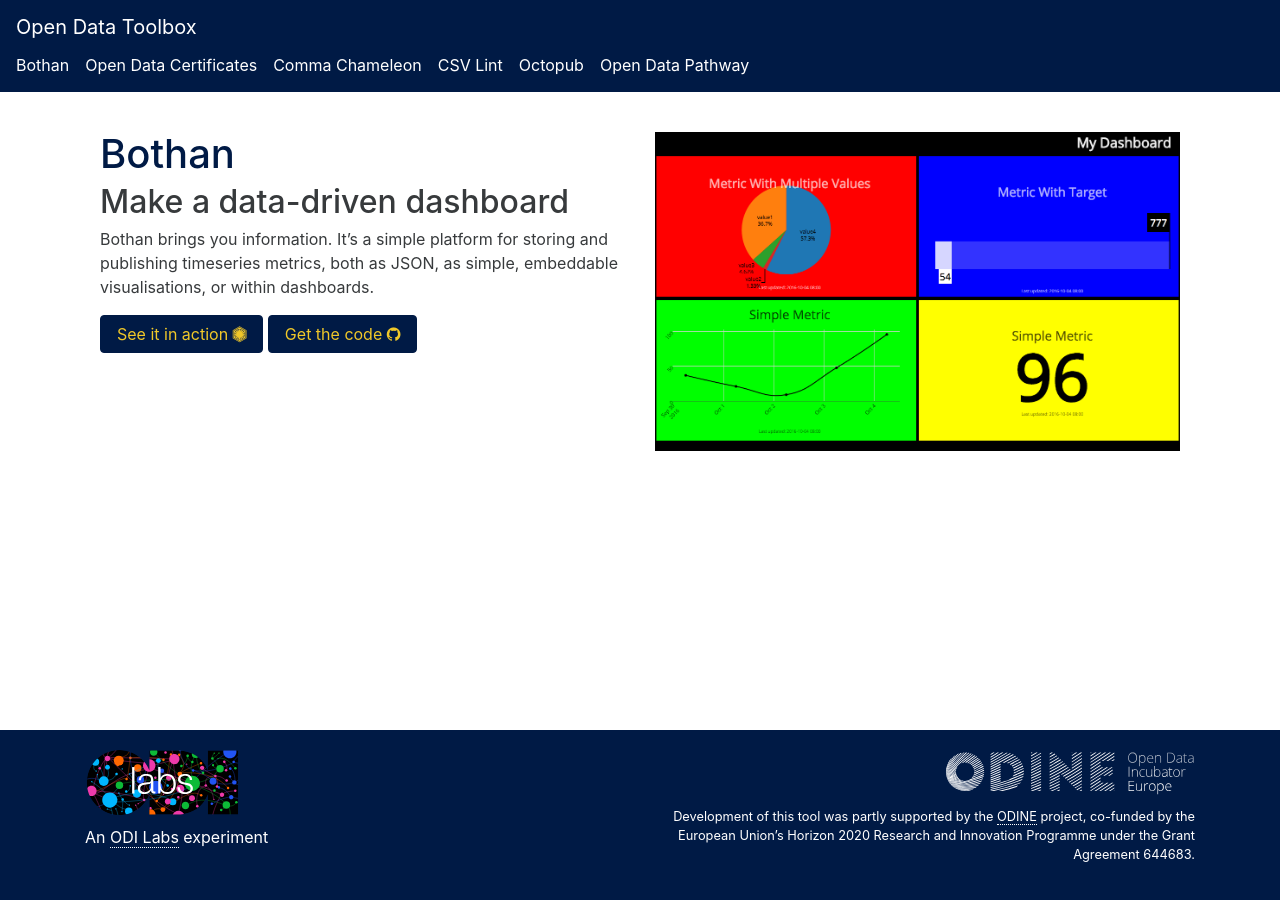
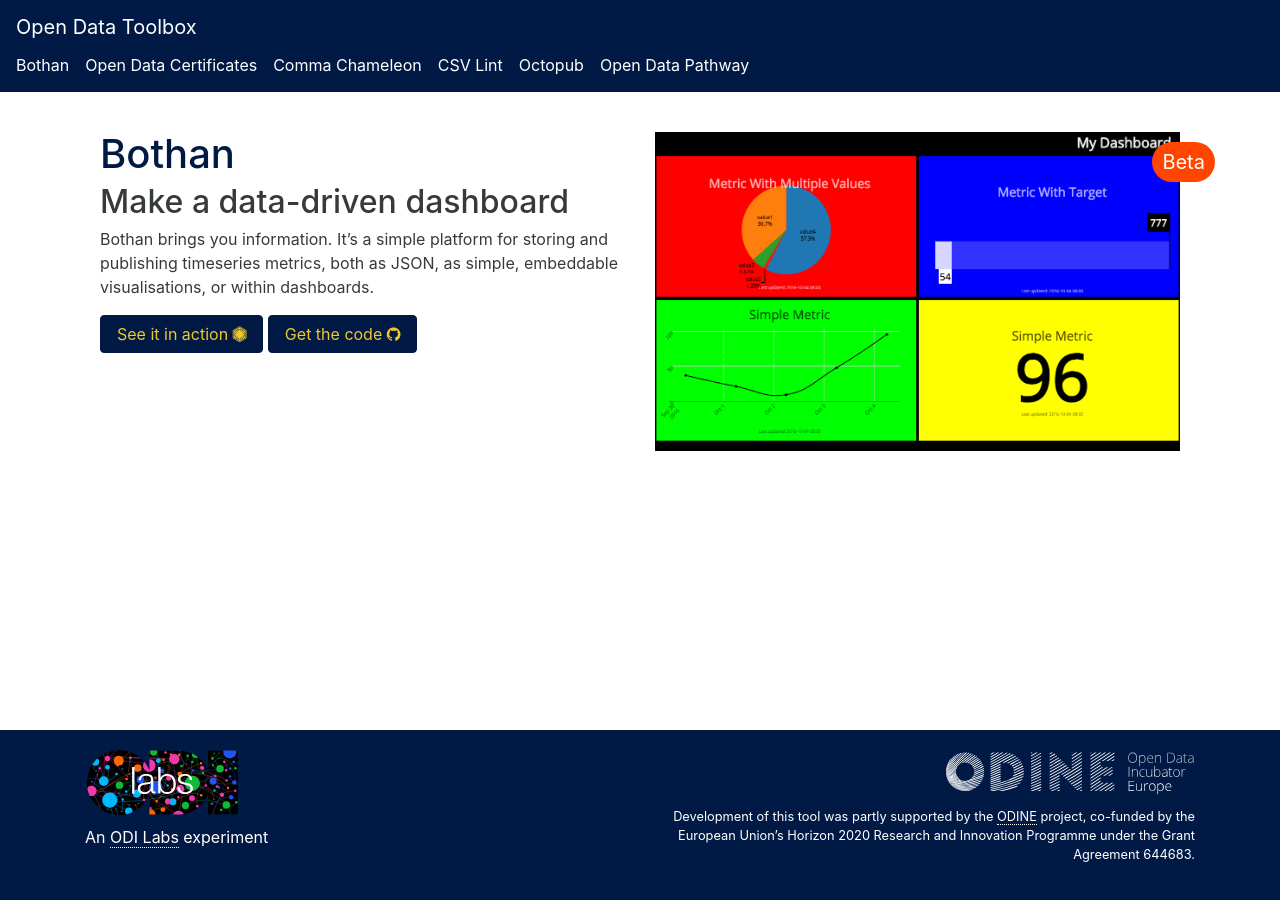
Before and after one commit to theodi/toolbox, a Jekyll site: the page built from _tools/bothan.md, in a window 1280 px wide. Built offline with Jekyll 4.4.1, drawn with Linux system fonts in a browser that asks for light colours; nearby versions of some CDN libraries.

Commit message:
Also include status on tool page

```diff
--- a/_layouts/tool.html
+++ b/_layouts/tool.html
@@ -20,6 +20,7 @@
     </div>
 
     <div class="col-lg-6">
+      <span class="notify-badge {{page.status}}">{{page.status | capitalize}}</span>
       <img src='/assets/screenshots/{{ page.screenshot }}' class='screenshot'>
     </div>
   </div>
```
